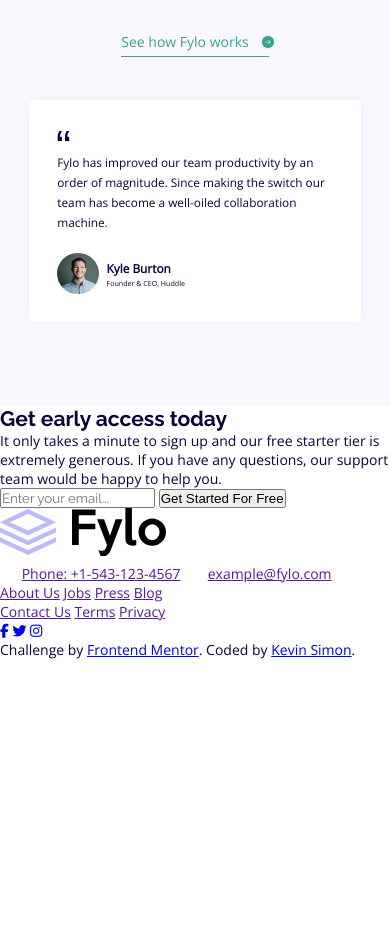
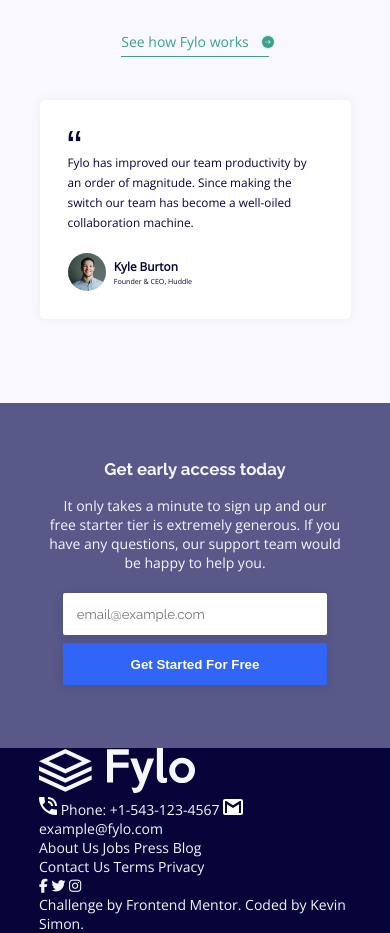
Before and after one commit to zs-kev/fylo-landing, a plain HTML site: page index.html in a window 390 px wide. Shown: the part 1446-2379 px from the top of the page. Before the commit the page ends 2105 px from the top, so only its background shows below. Drawn offline with nearby package versions, Linux system fonts and the light colour scheme.

Commit message:
Finish mobile styling

```diff
--- a/index.html
+++ b/index.html
@@ -75,19 +75,22 @@
     </div>
   </section>
 
-  <section>
+  <section class="early-access">
+    <div>
       <h2>Get early access today</h2>
       <p>It only takes a minute to sign up and our free starter tier is extremely generous.
         If you have any questions, our support team would be happy to help you.</p>
       <form action="">
-      <input type="email" placeholder="Enter your email..." required>
+        <input type="email" placeholder="email@example.com" required>
         <button type="submit" name="get-started-free">Get Started For Free</button>
       </form>
+    </div>
   </section>
   <!-- ./End Main Content -->
 
   <footer>
-    <img src="images/logo.svg">
+    <div class="footer-container">
+      <img src="images/logo-light.svg">
       <div class="contact-details">
         <object type="image/svg+xml" data="./images/icon-phone.svg" class="phone contact-icon">
           Phone Icon</object>
@@ -120,6 +123,7 @@
         Challenge by <a href="https://www.frontendmentor.io?ref=challenge" target="_blank">Frontend Mentor</a>.
         Coded by <a href="https://www.frontendmentor.io/profile/zs-kev">Kevin Simon</a>.
       </p>
+    </div>
   </footer>
 
 </body>
--- a/sass/elements/_buttons.sass
+++ b/sass/elements/_buttons.sass
@@ -1,11 +1,25 @@
+// GLOBAL //
+button
+  border: none
+  color: $white
+  font-weight: $bold
+  background-color: $bright-blue
+  cursor: pointer
+
+// Header Get Started Button
 .get-started
   button
     width: 100%
+    padding: 1.5em
+    border-radius: 5px
     margin-top: 1rem
-    padding: 1.5em
-    font-weight: $bold
-    background-color: $bright-blue
-    color: $white
-    border: none
-    border-radius: 5px
     box-shadow: 0 2px 12px 0 rgba(0, 0, 0, .2)
+
+// Main Content Early Access Button
+.early-access
+  button
+    width: 90%
+    padding: 1em
+    border-radius: 2px
+    margin-top: 0.5rem
+    box-shadow: 0 2px 12px 0 rgba(0, 0, 0, .1)
--- a/sass/elements/_inputs.sass
+++ b/sass/elements/_inputs.sass
@@ -1,8 +1,20 @@
+// GLOBAL //
+input
+  box-sizing: border-box
+  box-shadow: 0 2px 12px 0 rgba(0, 0, 0, .1)
+
+// Header Input Field
 .get-started
   input
-    box-sizing: border-box
     border: 1px solid $dark-blue
-    border-radius: 5px
     width: 100%
     padding: 1rem 0 1rem 1.5rem
-    box-shadow: 0 2px 12px 0 rgba(0, 0, 0, .1)
+    border-radius: 5px
+
+// Main Content Input Field
+.early-access
+  input
+    border: none
+    width: 90%
+    padding: 1em
+    border-radius: 2px
--- a/sass/elements/_links.sass
+++ b/sass/elements/_links.sass
@@ -0,0 +1,4 @@
+footer
+  a
+    text-decoration: none
+    color: $gray-blue
--- a/sass/objects/_footer.sass
+++ b/sass/objects/_footer.sass
@@ -0,0 +1,9 @@
+footer
+  background-color: $dark-blue
+  .footer-container
+    width: 80%
+    margin: 0 auto
+    img
+      width: 50%
+    p
+      color: $gray-blue
--- a/sass/objects/_main.sass
+++ b/sass/objects/_main.sass
@@ -43,6 +43,8 @@
       background-color: white
       padding: 2em
       border-radius: 5px
+      max-width: 255px
+      margin: 0 auto
       box-shadow: 0 0 12px 0 rgba(0, 0, 0, .05)
       p
         font-size: 0.74rem
@@ -64,3 +66,21 @@
           small
             font-weight: $regular
             font-size: 0.6em
+
+// Early Access Block
+.early-access
+  text-align: center
+  background-color: $desaturate-blue
+  padding-top: 4em
+  padding-bottom: 4.5em
+  div
+    width: 75%
+    max-width: 1440px
+    margin: 0 auto
+    h2
+      font-size: 1.2em
+      color: $gray-blue
+      padding-bottom: 1em
+    p
+      color: $gray-blue
+      margin-bottom: 1.5em
```
Also changed, not shown: images/logo-light.svg (added), style.css, 1 other file. Lines whose indentation alone changed are shown as unchanged.
